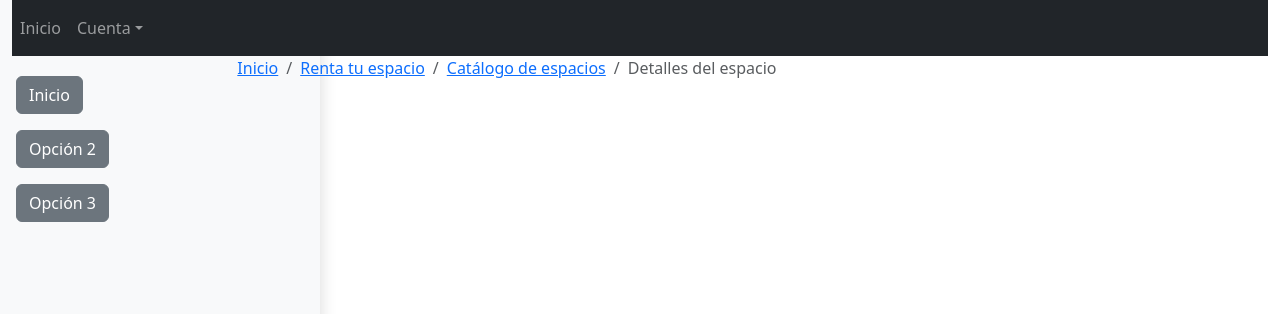
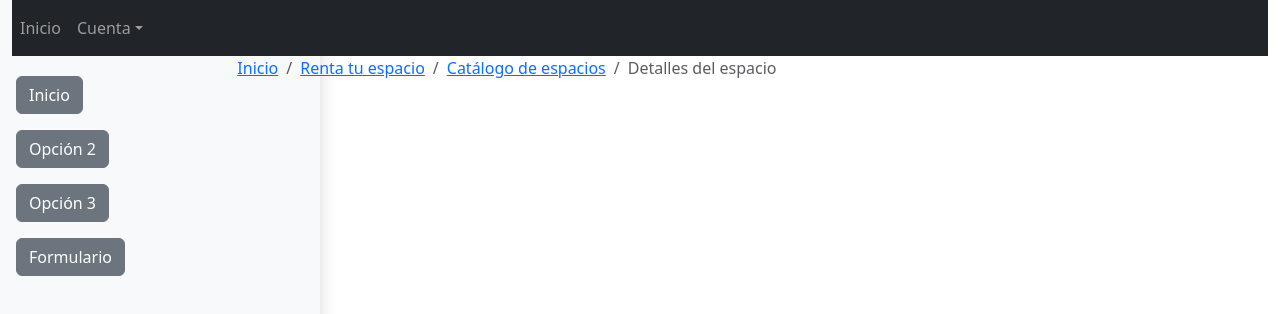
Before and after one commit to PabloSFlores/pro-dev, a Vue app: page /#/space-details in a window 1280 px wide. Shown: the top 314 px of the page. Built offline with nearby package versions, Linux system fonts and the light colour scheme.

Commit message:
[ADD] Nuevas rutas

```diff
--- a/src/App.vue
+++ b/src/App.vue
@@ -37,6 +37,9 @@
                 <b-nav-item>
                   <b-button block :to="{ name: 'about' }"> Opción 3 </b-button>
                 </b-nav-item>
+                <b-nav-item>
+                  <b-button block :to="{ name: 'form' }"> Formulario </b-button>
+                </b-nav-item>
               </b-nav>
             </b-sidebar>
           </b-col>
--- /dev/null
+++ b/src/components/Form.vue
@@ -0,0 +1,13 @@
+<template>
+    <Form>
+        Hola
+    </Form>
+</template>
+
+<script>
+export default {
+
+}
+</script>
+
+<style></style>
--- a/src/router/index.js
+++ b/src/router/index.js
@@ -59,6 +59,11 @@ const routes = [
                 name: 'space-details',
                 component: () => import('../components/SpaceDetails.vue')
             },
+            {
+                path: '/form',
+                name: 'form',
+                component: () => import('../components/Form.vue')
+            },
         ],
     },
 ]
```
